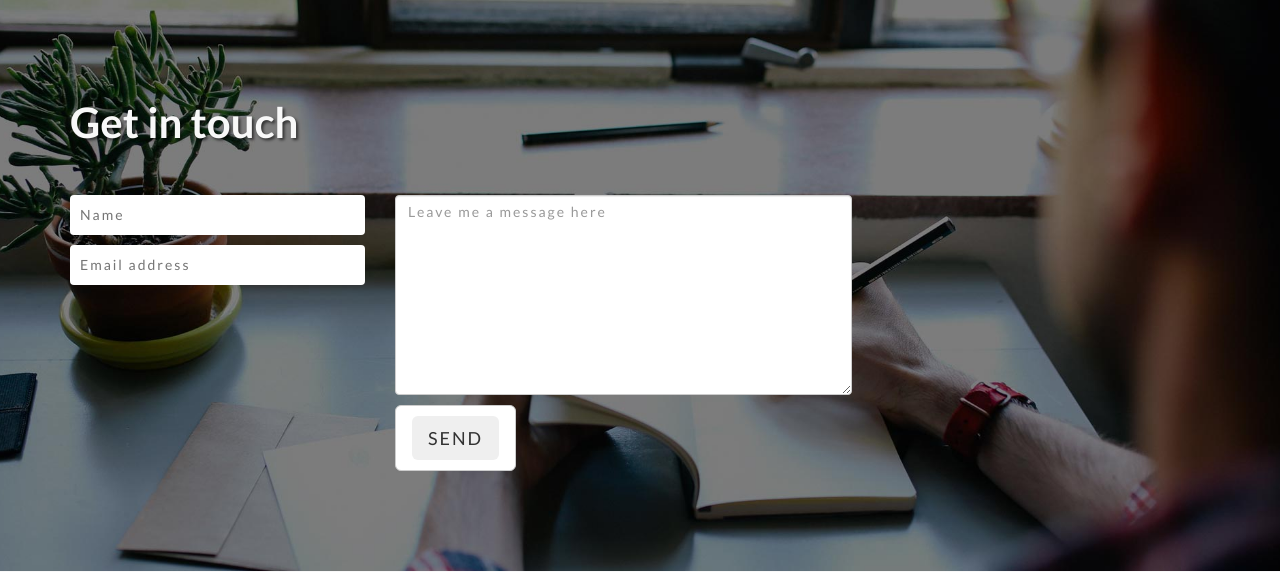
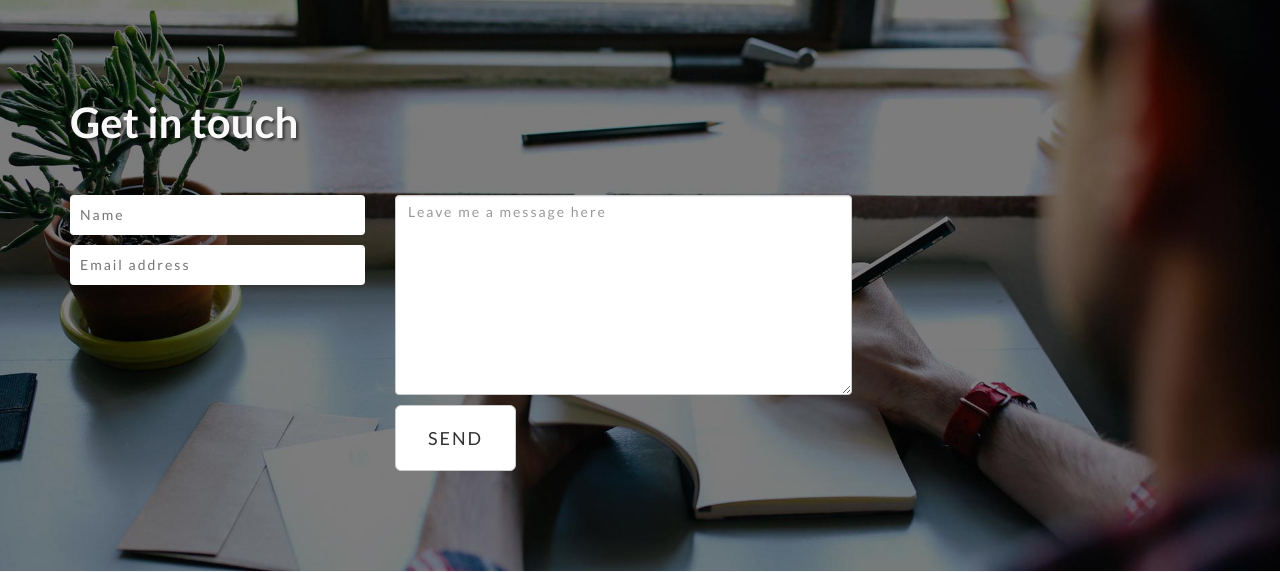
Before and after one commit to benshreeve/benshreeve.github.io, a PHP site: page / in a window 1280 px wide. Shown: the part 3134-3706 px from the top of the page. Run offline with PHP 8.4, Linux system fonts and the light colour scheme.

Commit message:
Fixing the button again

```diff
--- a/css/form.css
+++ b/css/form.css
@@ -33,7 +33,7 @@ input[type=text], input[type=email], textarea {
 
 
 input[type=submit] {
-	background-color: none;
+	background: none;
 	color: #333333;
 	text-transform: uppercase;
     font-weight: 400;
@@ -53,7 +53,7 @@ button[type=submit]:hover {
 
 
 input[type=submit]:hover {
-	background-color: none;
+	background: none;
 	text-transform: uppercase;
     font-weight: 400;
     letter-spacing: 2px;
```
